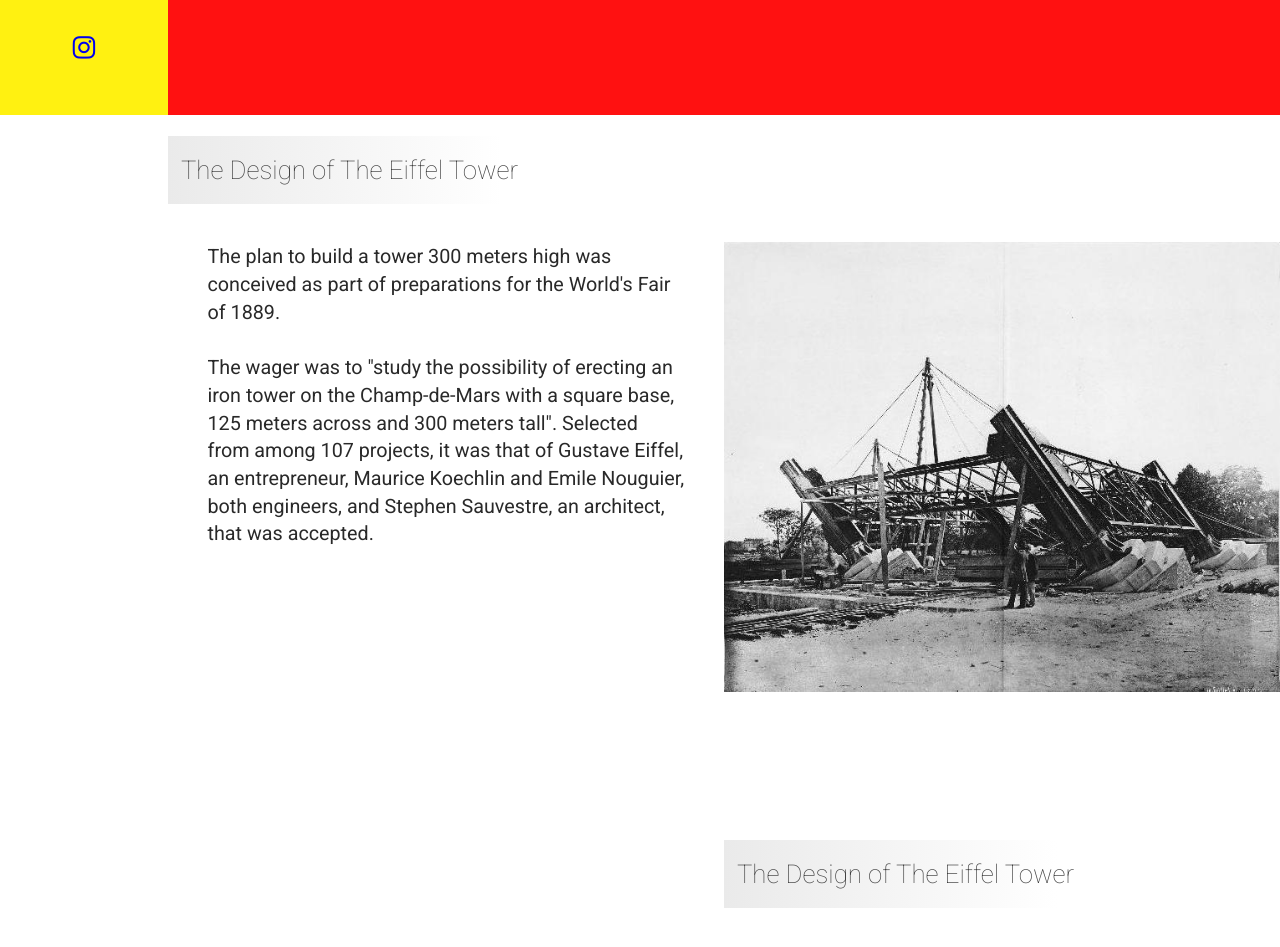
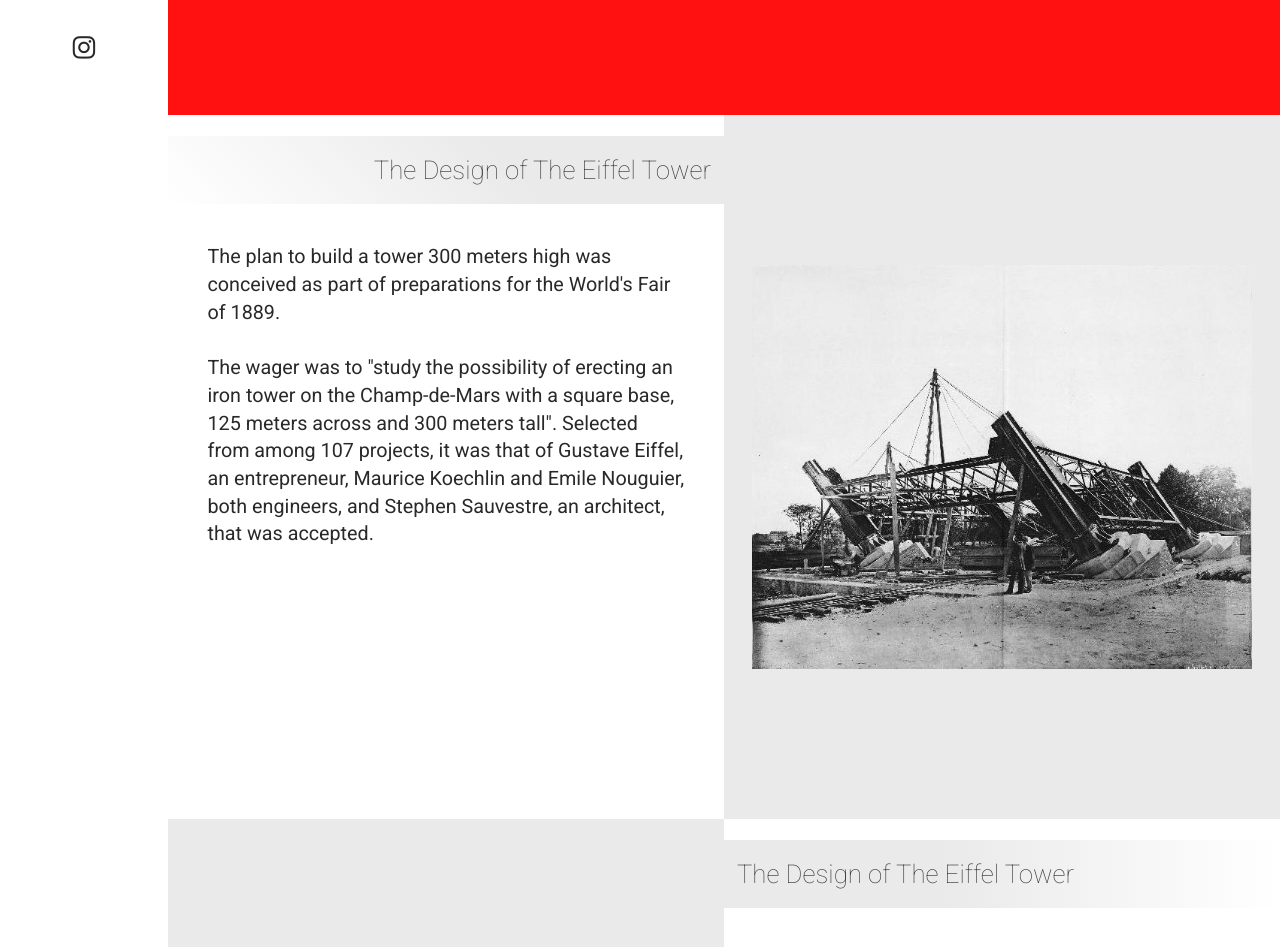
Before and after one commit to stanislavcodes/theeiffeltower.project, a website: page index.html in a window 1280 px wide. Shown: the part 685-1632 px from the top of the page. Drawn offline with nearby package versions, Linux system fonts and the light colour scheme; files that its build step writes are made by us from their sources.

Commit message:
update hero image

```diff
--- a/sass/_content.scss
+++ b/sass/_content.scss
@@ -16,6 +16,7 @@
 
 .section {
     &-picture {
+        background-color: $color-grey;
         display: flex;
         align-items: center;
         justify-content: center;
@@ -28,15 +29,25 @@
 
         &__img {
             max-width: 100%;
+
+            @include breakpoint(large) {
+                max-width: 500px;
+            }
         }
     };
     &-info {
         background-color: #fff;
 
-        h2 {
+        .heading-secondary {
             margin-top: 0.8em;
             padding: 0.5em;
-            background: linear-gradient(to right, #eaeaea 0%, #fff 60%);
+            background: linear-gradient(45deg, #fff 0%, #eaeaea 60%);
+            text-align: right;
+
+            &--reverse {
+                background: linear-gradient(270deg, #fff 0%, #eaeaea 60%);
+                text-align: left;
+            }
         }
 
         &__article {
@@ -53,6 +64,12 @@
             color: $color-text;
             font-size: calc(1em + 0.2vw);
             line-height: 1.4;
+        }
+    }
+
+    &__list {
+        &--item {
+
         }
     }
 
--- a/sass/_header.scss
+++ b/sass/_header.scss
@@ -1,5 +1,5 @@
 .header {
-    background-color: #fff111;
+    background-color: #fff;
     //OVERAL LAYOUT
     grid-column: full-start / full-end;
     grid-row: header-start / header-end;
@@ -35,6 +35,7 @@
         a {
             text-decoration: none;
             border: none;
+            color: $color-text;
 
                 &:not(:last-child) {
                     margin-right: 2rem;
@@ -50,9 +51,11 @@
     &__link {
         text-decoration: none;
         border: none;
+        color: $color-text;
     }
 
     &__icon {
         font-size: 1.6rem;
+        color: $color-text;
     }
 }
```
Also changed, not shown: 1 other file.
